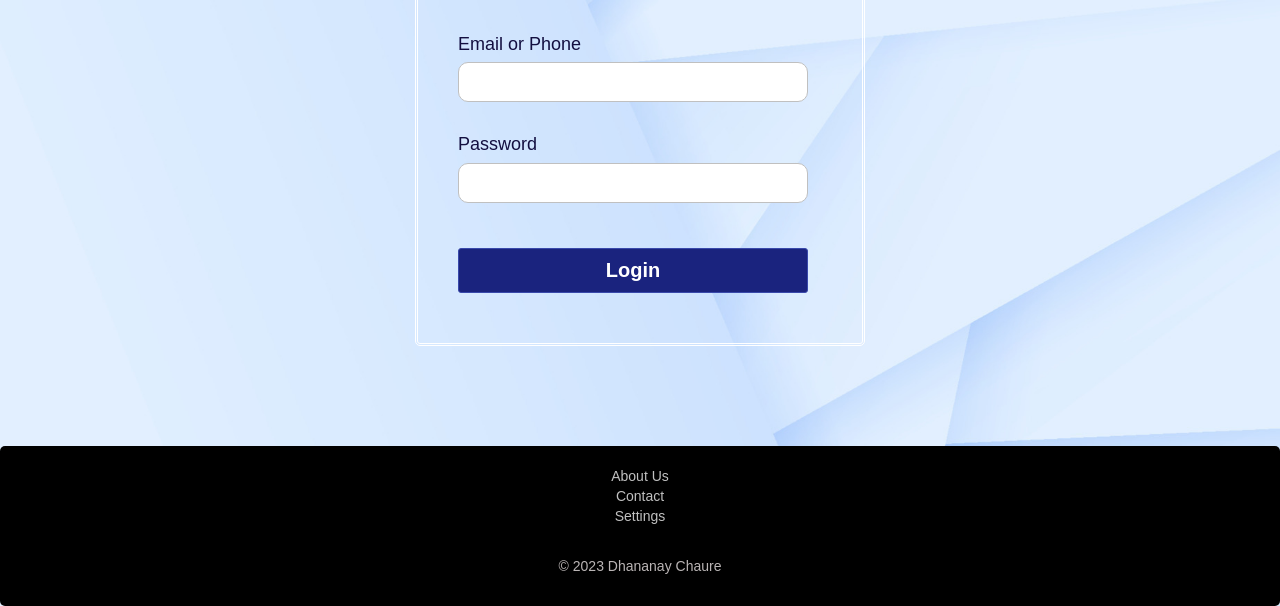
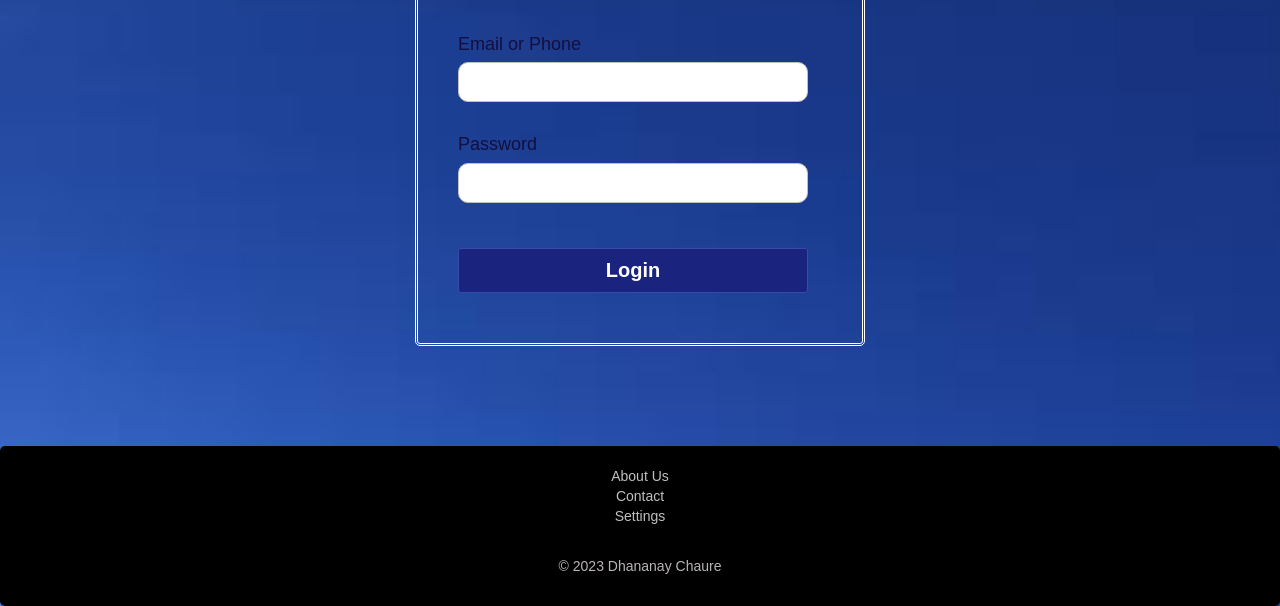
Before and after one commit to DhananjayChaure/Login_Page2, a plain HTML site: page index.html in a window 1280 px wide. Shown: the part 305-911 px from the top of the page. Drawn offline with nearby package versions, Linux system fonts and the light colour scheme.

Commit message:
Update style.css

```diff
--- a/style.css
+++ b/style.css
@@ -3,7 +3,7 @@
     margin: 0;
 }
 body{
-    background-image: url("bg_img3.jpg");
+    background-image: url("bg_img.jpg");
     background-size: cover;
     background-repeat: no-repeat;
 
```
